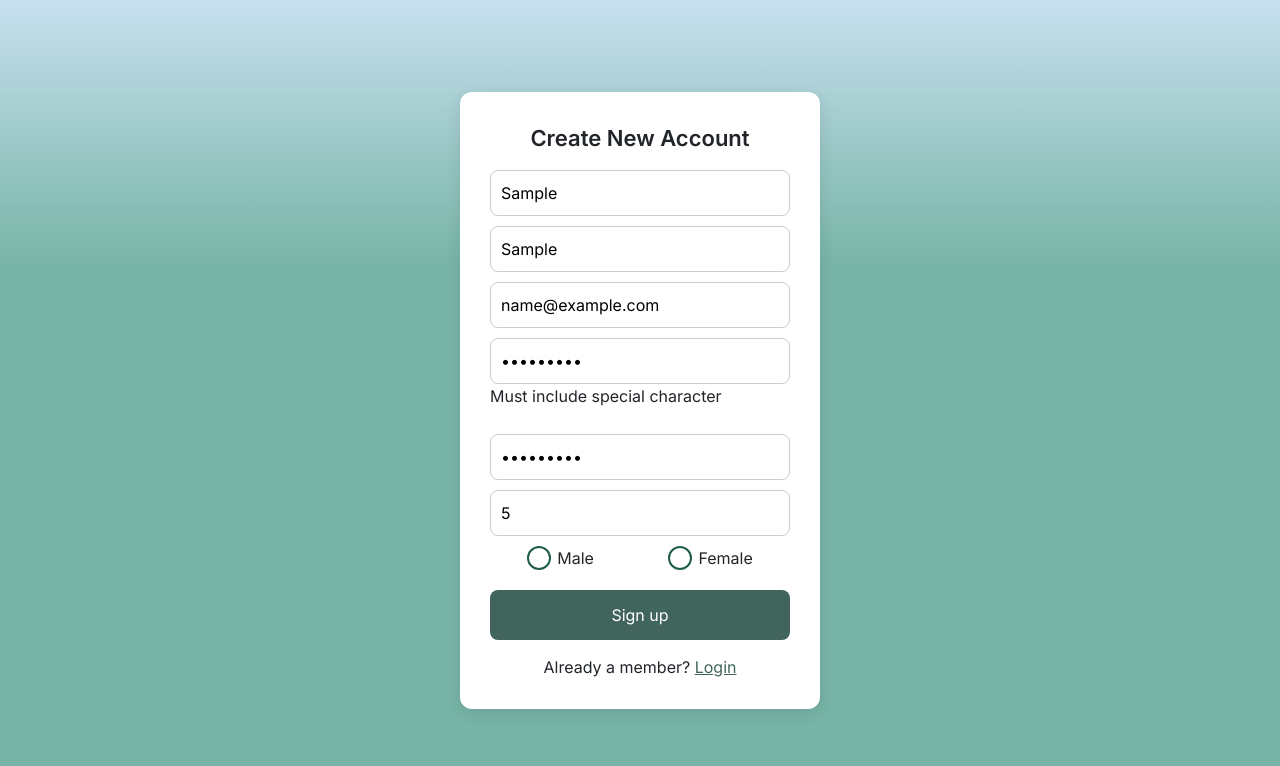
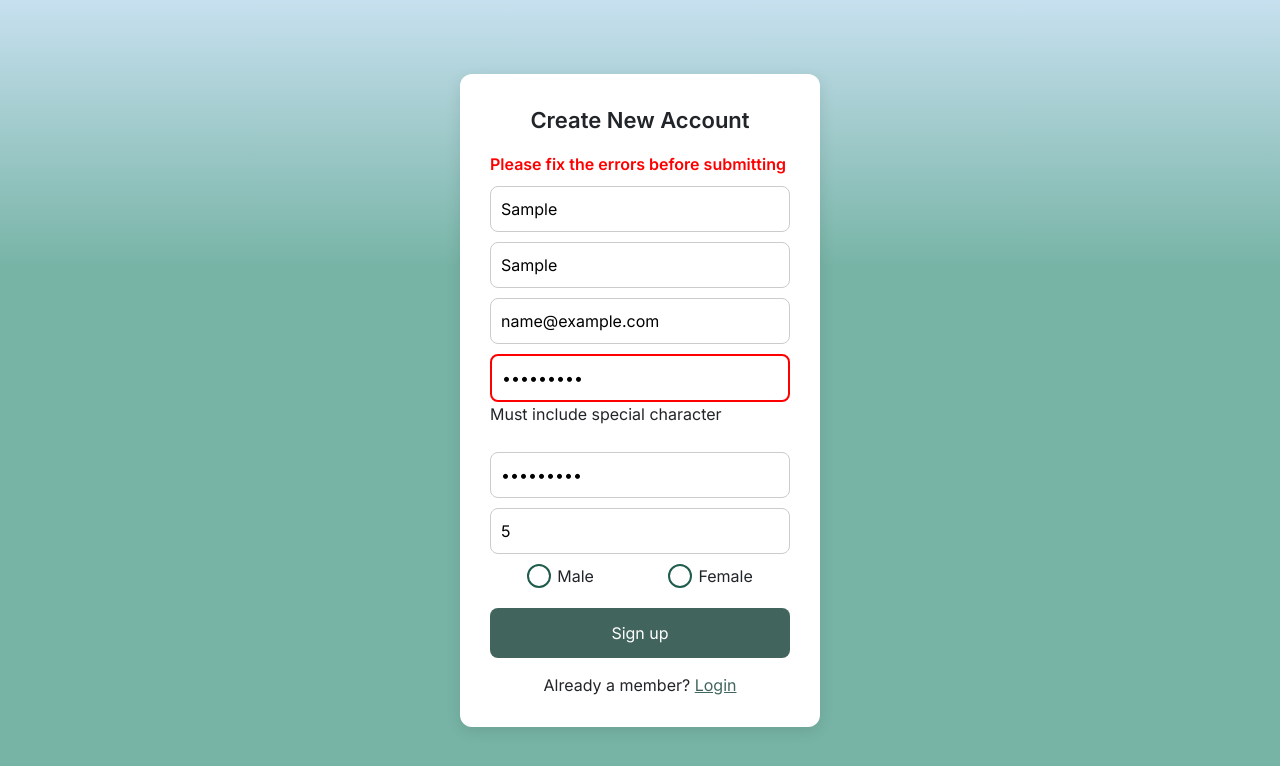
Before and after one commit to hams-ashraf/safe-space, a React (Vite) app: page /signup in a window 1280 px wide. Both pictures are taken after typing "Sample", "Sample", "name@example.com", "Sample123", "Sample123", "5" into the empty fields and a click on the input "Sign up". Shown: the top 766 px of the page. Built offline with nearby package versions, Linux system fonts and the light colour scheme.

Commit message:
Add signup component

```diff
--- a/src/components/Signup/Signup.css
+++ b/src/components/Signup/Signup.css
@@ -239,3 +239,8 @@
     font-size: 20px;
   }
 }
+.form-error {
+  color: red;
+  margin-bottom: 10px;
+  font-weight: 600;
+}
--- a/src/components/Signup/Signup.jsx
+++ b/src/components/Signup/Signup.jsx
@@ -1,4 +1,4 @@
-//Updated
+
 import React, { useState } from "react";
 import { Link, useNavigate } from "react-router-dom";
 import { registerUser } from "../../api/authApi";
@@ -18,6 +18,10 @@ export default function Signup() {
   });
 
   const [errors, setErrors] = useState({});
+  const [submitted, setSubmitted] = useState(false);
+
+//state جديده علشان الرساله اللي تظهر
+  const [formError, setFormError] = useState("");
 
   const handleChange = (e) => {
     const { name, value } = e.target;
@@ -94,49 +98,48 @@ export default function Signup() {
 
   const handleSignup = async (e) => {
     e.preventDefault();
+    setSubmitted(true);
 
     const hasErrors = Object.values(errors).some((err) => err);
     const hasEmpty = Object.values(formData).some((v) => !v);
 
     if (hasErrors || hasEmpty) {
-      alert("Please fix the errors first");
+//اظهر الرساله
+      setFormError("Please fix the errors before submitting");
       return;
     }
+
+    //علشان لو كل حاجه مظبوطه نمسح الرساله
+    setFormError("");
 
     try {
       await registerUser(formData);
       alert("Account created successfully!");
       navigate("/");
-    }
-
-  catch (err) {
+    } catch (err) {
       console.log("API ERROR:", err.response);
 
       const data = err.response?.data;
 
-    // لو فيه validation errors من الباك
       if (data === "Email already exists") {
         setErrors((prev) => ({
           ...prev,
           email: data,
-        })
-          );
+        }));
         return;
       }
-
-
-
-    //alert("Email already exists");
     }
   };
 
   return (
-
     <div className="signup-page">
       <div className="signup-wrapper">
         <div className="signup-title">Create New Account</div>
 
-    <form className="signup-form" onSubmit={handleSignup}>
+        {}
+        {formError && <p className="form-error">{formError}</p>}
+
+        <form className="signup-form" onSubmit={handleSignup} noValidate>
 
           <div className="signup-field">
             <input
@@ -145,6 +148,7 @@ export default function Signup() {
               placeholder="Full Name"
               value={formData.fullName}
               onChange={handleChange}
+              style={{ border: submitted && errors.fullName ? "2px solid red" : "" }}
             />
             {errors.fullName && <p className="error">{errors.fullName}</p>}
           </div>
@@ -156,6 +160,7 @@ export default function Signup() {
               placeholder="Display Name"
               value={formData.displayName}
               onChange={handleChange}
+              style={{ border: submitted && errors.displayName ? "2px solid red" : "" }}
             />
             {errors.displayName && <p className="error">{errors.displayName}</p>}
           </div>
@@ -167,6 +172,7 @@ export default function Signup() {
               placeholder="Email"
               value={formData.email}
               onChange={handleChange}
+              style={{ border: submitted && errors.email ? "2px solid red" : "" }}
             />
             {errors.email && <p className="error">{errors.email}</p>}
           </div>
@@ -178,6 +184,7 @@ export default function Signup() {
               placeholder="Password"
               value={formData.password}
               onChange={handleChange}
+              style={{ border: submitted && errors.password ? "2px solid red" : "" }}
             />
             {errors.password && <p className="error">{errors.password}</p>}
           </div>
@@ -189,6 +196,7 @@ export default function Signup() {
               placeholder="Confirm Password"
               value={formData.confirmPassword}
               onChange={handleChange}
+              style={{ border: submitted && errors.confirmPassword ? "2px solid red" : "" }}
             />
             {errors.confirmPassword && <p className="error">{errors.confirmPassword}</p>}
           </div>
@@ -200,6 +208,7 @@ export default function Signup() {
               placeholder="Age"
               value={formData.age}
               onChange={handleChange}
+              style={{ border: submitted && errors.age ? "2px solid red" : "" }}
             />
             {errors.age && <p className="error">{errors.age}</p>}
           </div>
```
Lines whose indentation alone changed are shown as unchanged.
